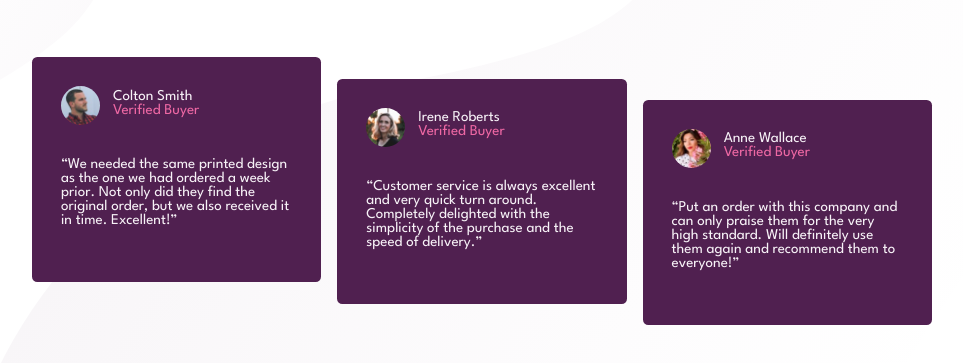
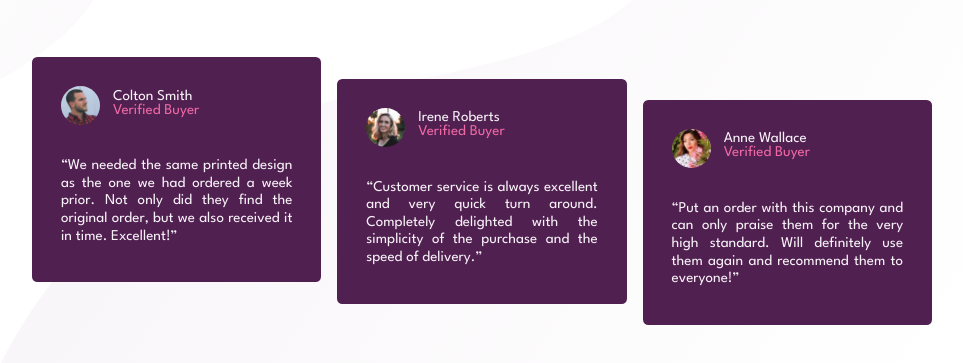
Before and after one commit to fjord20/front-end-mentor-project-5, a plain HTML site: page index.html in a window 1280 px wide. Shown: the part 253-616 px from the top of the page, without its empty margins (158-1121 px from the left). Drawn offline with Linux system fonts and the light colour scheme.

Commit message:
update css

```diff
--- a/style/style.css
+++ b/style/style.css
@@ -5,6 +5,7 @@
 h1, h2, h3, h4, h5, h6, p, ol, ul {
   margin: 0;
   padding: 0;
+
 }
 
 ol, ul {
@@ -13,6 +14,7 @@ ol, ul {
 
 img {
   max-width: 100%;
+
 }
 
 body {
@@ -200,10 +202,12 @@ section {
 
 article {
   margin: 10% 10% 0 10%;
+  text-align:justify;
 }
 
 q {
   color: hsl(300, 24%, 96%);
+  line-height: 1.1rem;
 }
 
 @media screen and (max-width: 480px) {
```
